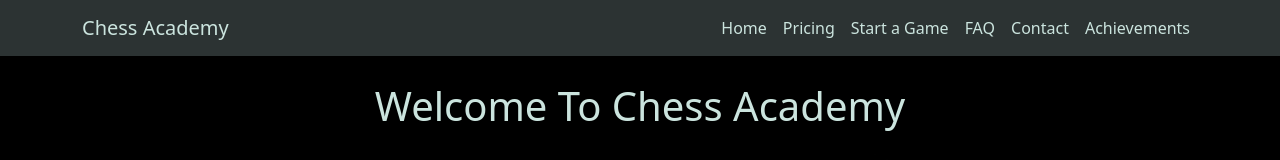
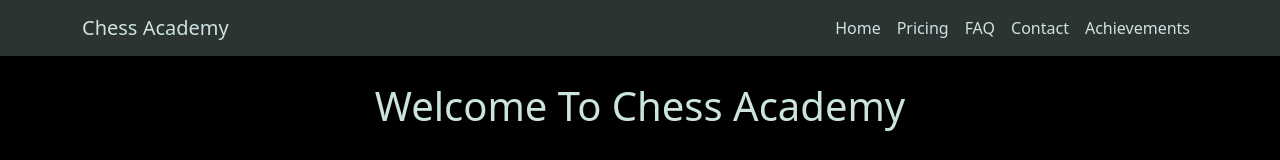
Before and after one commit to ahmedesmail01/Chess-Academy, a React (Vite) app: page / in a window 1280 px wide. Shown: the top 160 px of the page. Built offline with nearby package versions, Linux system fonts and the light colour scheme.

Commit message:
fourth commit

```diff
--- a/src/components/home/NavbarCa.jsx
+++ b/src/components/home/NavbarCa.jsx
@@ -48,11 +48,6 @@ const NavbarCa = () => {
 								Pricing
 							</Link>
 						</Nav.Link>
-						<Nav.Link>
-							<a className="ca_nav" href="https://www.openingtree.com">
-								Start a Game
-							</a>
-						</Nav.Link>
 						<Nav.Link onClick={handleLinkClick}>
 							<Link className="ca_nav" to="/faq">
 								FAQ
```
